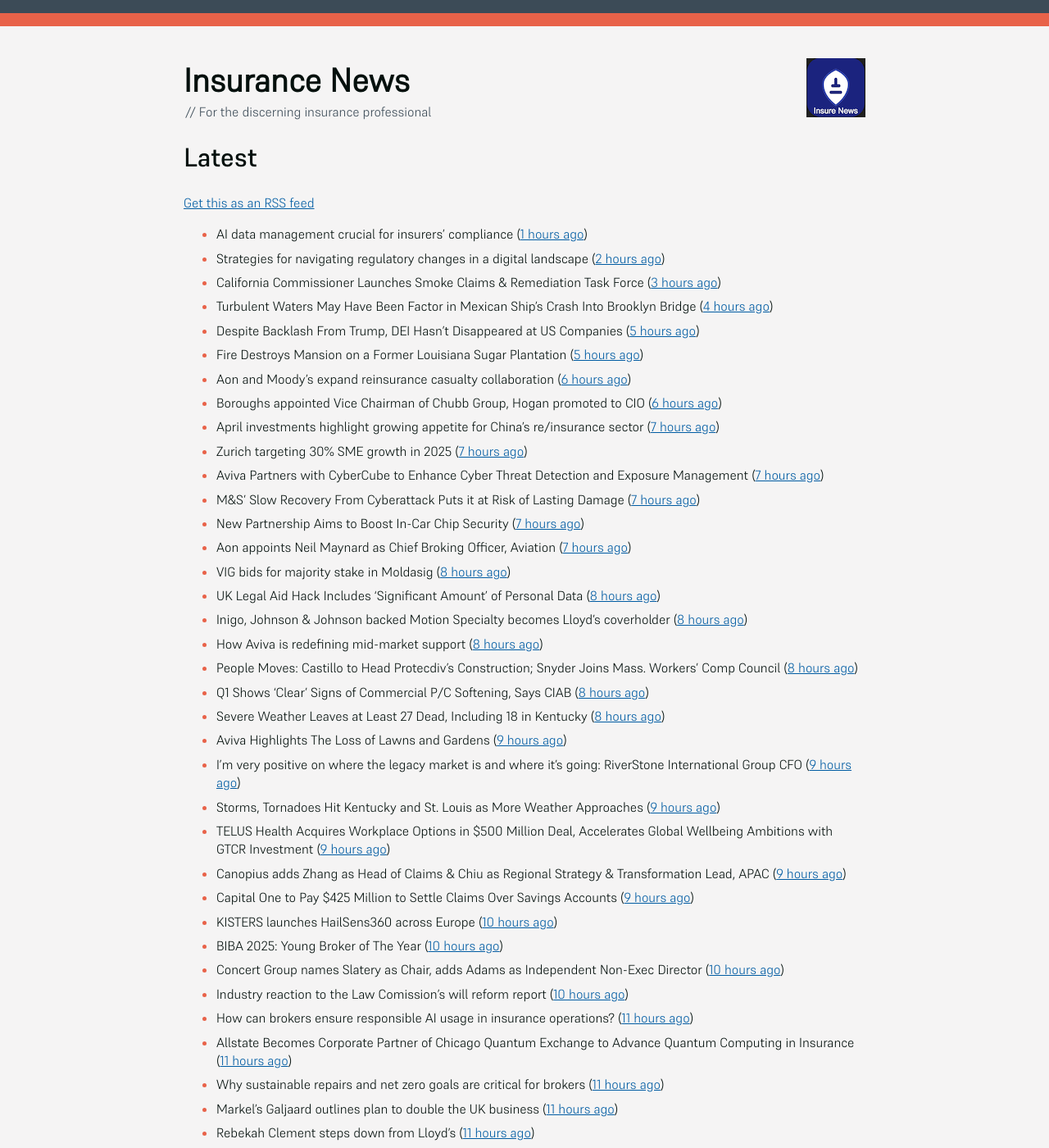
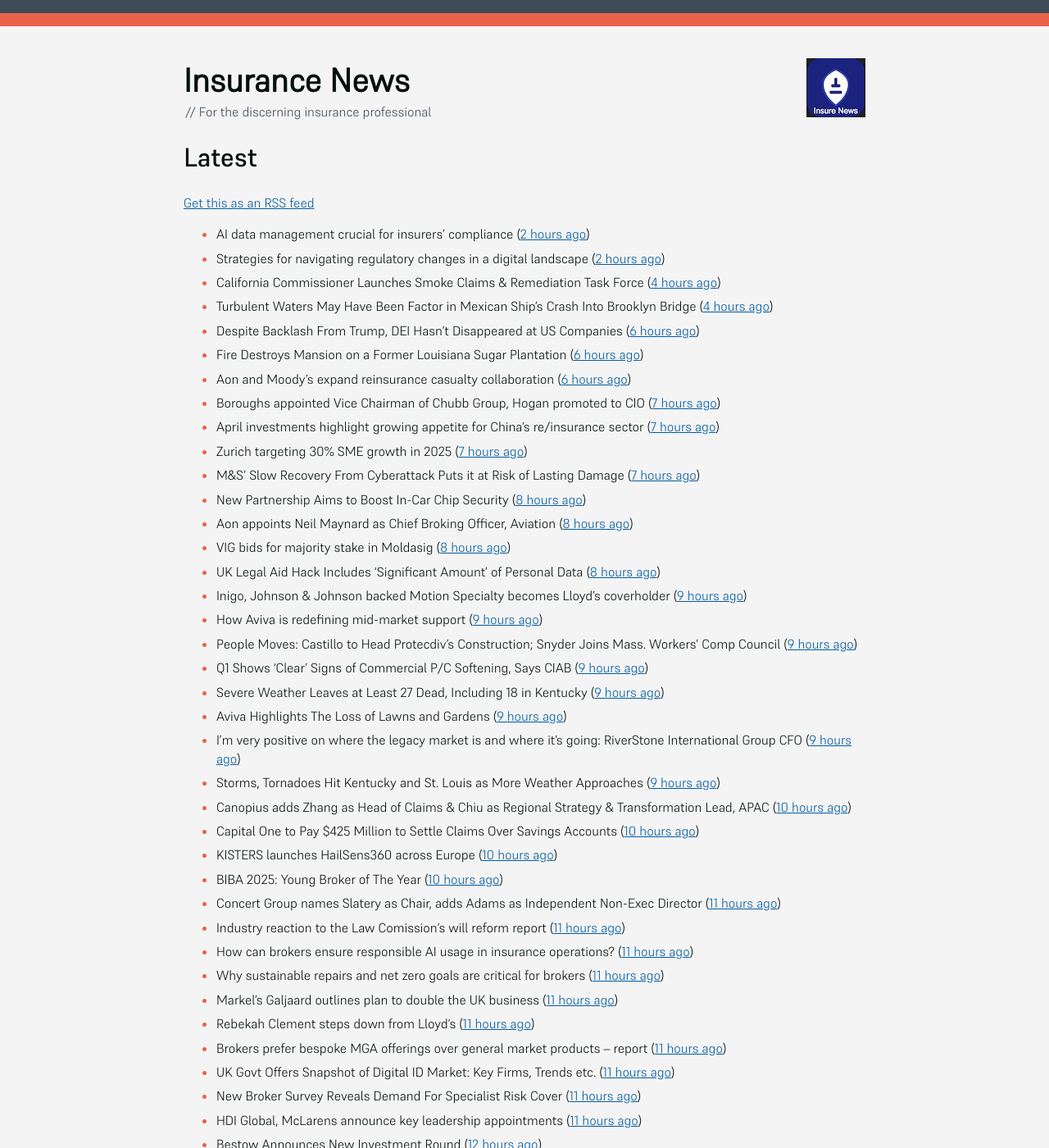
Before and after one commit to mat-0/feeds.thechels.uk, a Jekyll site: the page built from index.md, in a window 1280 px wide and 1400 px high. Shown: the whole window at 82% size. Built offline with Jekyll 4.4.1, drawn with Linux system fonts in a browser that asks for light colours; some of the changed text lies outside the part shown.

Commit message:
New Feed

```diff
--- a/index.md
+++ b/index.md
@@ -8,39 +8,36 @@ description: Latest Updates
 [Get this as an RSS feed](/feed.rss)
 
 <!-- news_marker starts -->
-- AI data management crucial for insurers' compliance ([1 hours ago](https://www.dig-in.com/news/ai-data-management-crucial-for-insurers-compliance))
+- AI data management crucial for insurers' compliance ([2 hours ago](https://www.dig-in.com/news/ai-data-management-crucial-for-insurers-compliance))
 - Strategies for navigating regulatory changes in a digital landscape ([2 hours ago](https://www.dig-in.com/opinion/strategies-for-navigating-federal-and-state-regulations))
-- California Commissioner Launches Smoke Claims & Remediation Task Force ([3 hours ago](https://www.insurancejournal.com/news/west/2025/05/19/824395.htm))
+- California Commissioner Launches Smoke Claims & Remediation Task Force ([4 hours ago](https://www.insurancejournal.com/news/west/2025/05/19/824395.htm))
 - Turbulent Waters May Have Been Factor in Mexican Ship’s Crash Into Brooklyn Bridge ([4 hours ago](https://www.insurancejournal.com/news/east/2025/05/19/824334.htm))
-- Despite Backlash From Trump, DEI Hasn’t Disappeared at US Companies ([5 hours ago](https://www.insurancejournal.com/news/national/2025/05/19/824379.htm))
-- Fire Destroys Mansion on a Former Louisiana Sugar Plantation ([5 hours ago](https://www.insurancejournal.com/news/southcentral/2025/05/19/824378.htm))
+- Despite Backlash From Trump, DEI Hasn’t Disappeared at US Companies ([6 hours ago](https://www.insurancejournal.com/news/national/2025/05/19/824379.htm))
+- Fire Destroys Mansion on a Former Louisiana Sugar Plantation ([6 hours ago](https://www.insurancejournal.com/news/southcentral/2025/05/19/824378.htm))
 - Aon and Moody’s expand reinsurance casualty collaboration ([6 hours ago](https://www.reinsurancene.ws/aon-and-moodys-expand-reinsurance-casualty-collaboration/))
-- Boroughs appointed Vice Chairman of Chubb Group, Hogan promoted to CIO ([6 hours ago](https://www.reinsurancene.ws/boroughs-appointed-vice-chairman-of-chubb-group-hogan-promoted-to-cio/))
+- Boroughs appointed Vice Chairman of Chubb Group, Hogan promoted to CIO ([7 hours ago](https://www.reinsurancene.ws/boroughs-appointed-vice-chairman-of-chubb-group-hogan-promoted-to-cio/))
 - April investments highlight growing appetite for China’s re/insurance sector ([7 hours ago](https://www.reinsurancene.ws/april-investments-highlight-growing-appetite-for-chinas-re-insurance-sector/))
 - Zurich targeting 30% SME growth in 2025 ([7 hours ago](https://www.postonline.co.uk/news/7957779/zurich-targeting-30-sme-growth-in-2025))
-- Aviva Partners with CyberCube to Enhance Cyber Threat Detection and Exposure Management ([7 hours ago](https://www.insurtechinsights.com/aviva-partners-with-cybercube-to-enhance-cyber-threat-detection-and-exposure-management/))
 - M&S’ Slow Recovery From Cyberattack Puts it at Risk of Lasting Damage ([7 hours ago](https://www.insurancejournal.com/news/international/2025/05/19/824356.htm))
-- New Partnership Aims to Boost In-Car Chip Security ([7 hours ago](https://insurance-edge.net/2025/05/19/new-partnership-aims-to-boost-in-car-chip-security/))
-- Aon appoints Neil Maynard as Chief Broking Officer, Aviation ([7 hours ago](https://www.reinsurancene.ws/aon-appoints-neil-maynard-as-chief-broking-officer-aviation/))
+- New Partnership Aims to Boost In-Car Chip Security ([8 hours ago](https://insurance-edge.net/2025/05/19/new-partnership-aims-to-boost-in-car-chip-security/))
+- Aon appoints Neil Maynard as Chief Broking Officer, Aviation ([8 hours ago](https://www.reinsurancene.ws/aon-appoints-neil-maynard-as-chief-broking-officer-aviation/))
 - VIG bids for majority stake in Moldasig ([8 hours ago](https://www.reinsurancene.ws/vig-bids-for-majority-stake-in-moldasig/))
 - UK Legal Aid Hack Includes ‘Significant Amount’ of Personal Data ([8 hours ago](https://www.insurancejournal.com/news/international/2025/05/19/824353.htm))
-- Inigo, Johnson & Johnson backed Motion Specialty becomes Lloyd’s coverholder ([8 hours ago](https://www.reinsurancene.ws/inigo-johnson-johnson-backed-motion-specialty-becomes-lloyds-coverholder/))
-- How Aviva is redefining mid-market support ([8 hours ago](https://www.insurancebusinessmag.com/uk/news/breaking-news/how-aviva-is-redefining-midmarket-support-535375.aspx))
-- People Moves: Castillo to Head Protecdiv’s Construction; Snyder Joins Mass. Workers’ Comp Council ([8 hours ago](https://www.insurancejournal.com/news/east/2025/05/19/823716.htm))
-- Q1 Shows ‘Clear’ Signs of Commercial P/C Softening, Says CIAB ([8 hours ago](https://www.insurancejournal.com/news/national/2025/05/19/824328.htm))
-- Severe Weather Leaves at Least 27 Dead, Including 18 in Kentucky ([8 hours ago](https://www.insurancejournal.com/news/southeast/2025/05/19/824341.htm))
+- Inigo, Johnson & Johnson backed Motion Specialty becomes Lloyd’s coverholder ([9 hours ago](https://www.reinsurancene.ws/inigo-johnson-johnson-backed-motion-specialty-becomes-lloyds-coverholder/))
+- How Aviva is redefining mid-market support ([9 hours ago](https://www.insurancebusinessmag.com/uk/news/breaking-news/how-aviva-is-redefining-midmarket-support-535375.aspx))
+- People Moves: Castillo to Head Protecdiv’s Construction; Snyder Joins Mass. Workers’ Comp Council ([9 hours ago](https://www.insurancejournal.com/news/east/2025/05/19/823716.htm))
+- Q1 Shows ‘Clear’ Signs of Commercial P/C Softening, Says CIAB ([9 hours ago](https://www.insurancejournal.com/news/national/2025/05/19/824328.htm))
+- Severe Weather Leaves at Least 27 Dead, Including 18 in Kentucky ([9 hours ago](https://www.insurancejournal.com/news/southeast/2025/05/19/824341.htm))
 - Aviva Highlights The Loss of Lawns and Gardens ([9 hours ago](https://insurance-edge.net/2025/05/19/aviva-highlights-the-loss-of-lawns-and-gardens/))
 - I’m very positive on where the legacy market is and where it’s going: RiverStone International Group CFO ([9 hours ago](https://www.reinsurancene.ws/im-very-positive-on-where-the-legacy-market-is-and-where-its-going-riverstone-international-group-cfo/))
 - Storms, Tornadoes Hit Kentucky and St. Louis as More Weather Approaches ([9 hours ago](https://www.insurancejournal.com/news/southeast/2025/05/19/824329.htm))
-- TELUS Health Acquires Workplace Options in $500 Million Deal, Accelerates Global Wellbeing Ambitions with GTCR Investment ([9 hours ago](https://www.insurtechinsights.com/telus-health-acquires-workplace-options-in-500-million-deal-accelerates-global-wellbeing-ambitions-with-gtcr-investment/))
-- Canopius adds Zhang as Head of Claims & Chiu as Regional Strategy & Transformation Lead, APAC ([9 hours ago](https://www.reinsurancene.ws/canopius-adds-zhang-as-head-of-claims-chiu-as-regional-strategy-transformation-lead-apac/))
-- Capital One to Pay $425 Million to Settle Claims Over Savings Accounts ([9 hours ago](https://www.insurancejournal.com/news/east/2025/05/19/824323.htm))
+- Canopius adds Zhang as Head of Claims & Chiu as Regional Strategy & Transformation Lead, APAC ([10 hours ago](https://www.reinsurancene.ws/canopius-adds-zhang-as-head-of-claims-chiu-as-regional-strategy-transformation-lead-apac/))
+- Capital One to Pay $425 Million to Settle Claims Over Savings Accounts ([10 hours ago](https://www.insurancejournal.com/news/east/2025/05/19/824323.htm))
 - KISTERS launches HailSens360 across Europe ([10 hours ago](https://www.reinsurancene.ws/kisters-launches-hailsens360-across-europe/))
 - BIBA 2025: Young Broker of The Year ([10 hours ago](https://insurance-edge.net/2025/05/19/biba-2025-young-broker-of-the-year/))
-- Concert Group names Slatery as Chair, adds Adams as Independent Non-Exec Director ([10 hours ago](https://www.reinsurancene.ws/concert-group-names-slatery-as-chair-adds-adams-as-independent-non-exec-director/))
-- Industry reaction to the Law Comission’s will reform report ([10 hours ago](https://ifamagazine.com/industry-reaction-to-the-law-comissions-will-reform-report/))
+- Concert Group names Slatery as Chair, adds Adams as Independent Non-Exec Director ([11 hours ago](https://www.reinsurancene.ws/concert-group-names-slatery-as-chair-adds-adams-as-independent-non-exec-director/))
+- Industry reaction to the Law Comission’s will reform report ([11 hours ago](https://ifamagazine.com/industry-reaction-to-the-law-comissions-will-reform-report/))
 - How can brokers ensure responsible AI usage in insurance operations? ([11 hours ago](https://www.insurancebusinessmag.com/uk/news/technology/how-can-brokers-ensure-responsible-ai-usage-in-insurance-operations-536137.aspx))
-- Allstate Becomes Corporate Partner of Chicago Quantum Exchange to Advance Quantum Computing in Insurance ([11 hours ago](https://www.insurtechinsights.com/allstate-becomes-corporate-partner-of-chicago-quantum-exchange-to-advance-quantum-computing-in-insurance/))
 - Why sustainable repairs and net zero goals are critical for brokers ([11 hours ago](https://www.insurancebusinessmag.com/uk/news/environmental/why-sustainable-repairs-and-net-zero-goals-are-critical-for-brokers-536136.aspx))
 - Markel’s Galjaard outlines plan to double the UK business ([11 hours ago](https://www.postonline.co.uk/news/7957775/markels-galjaard-outlines-plan-to-double-the-uk-business))
 - Rebekah Clement steps down from Lloyd's ([11 hours ago](https://www.insurancebusinessmag.com/uk/news/breaking-news/rebekah-clement-steps-down-from-lloyds-536135.aspx))
@@ -77,7 +74,6 @@ description: Latest Updates
 - How IoT complements Plymouth Rock's coverage strategy ([1 days ago](https://www.dig-in.com/news/plymouth-rock-uses-iot-technology-to-manage-risks))
 - Independent agents need data support to use agentic AI ([1 days ago](https://www.dig-in.com/news/independent-agents-need-data-support-to-use-agentic-ai))
 - Basel Committee resists US pressure to downplay climate risk ([3 days ago](https://www.dig-in.com/articles/basel-committee-resists-us-pressure-to-downplay-climate-risk))
-- Cable Insurance Teams Up with TruckerCloud to Enhance Telematics Capabilities ([3 days ago](https://www.insurtechinsights.com/cable-insurance-teams-up-with-truckercloud-to-enhance-telematics-capabilities/))
 - McLarens aims for net zero by 2050 ([3 days ago](https://www.postonline.co.uk/news/7957770/mclarens-aims-for-net-zero-by-2050))
 - AI will have a greater role to play in claims despite initial hesitancy ([3 days ago](https://www.postonline.co.uk/broker/7957769/ai-will-have-a-greater-role-to-play-in-claims-despite-initial-hesitancy))
 - Ardonagh’s rebrand; Google Cloud’s expansion; Insure Your Paws’ product ([3 days ago](https://www.postonline.co.uk/news/7957764/ardonaghs-rebrand-google-clouds-expansion-insure-your-paws-product))
@@ -99,24 +95,18 @@ description: Latest Updates
 - Marsh McLennan moves to Amazon cloud; ZestyAI in Connecticut and West Virginia: Insurtech news ([4 days ago](https://www.dig-in.com/news/marsh-mclennan-to-amazon-cloud-zestyai-and-insurtech-news))
 - WTW report exposes shifting terrorism insurance risks ([4 days ago](https://www.insurancebusinessmag.com/uk/news/breaking-news/wtw-report-exposes-shifting-terrorism-insurance-risks-535909.aspx))
 - Tiernan calls out ‘egregious trading behaviours’ at Lloyd’s ([4 days ago](https://www.postonline.co.uk/lloydslondon/7957765/tiernan-calls-out-egregious-trading-behaviours-at-lloyds))
-- Nationwide Partners with Kadance to Offer Genomics-Based Precision Health to Life Insurance Customers ([4 days ago](https://www.insurtechinsights.com/nationwide-partners-with-kadance-to-offer-genomics-based-precision-health-to-life-insurance-customers/))
 - Africa startups to seek new backers ([4 days ago](https://www.dig-in.com/articles/africa-startups-to-seek-new-backers))
 - Using technology to mitigate common household risks ([4 days ago](https://www.dig-in.com/podcast/using-technology-to-mitigate-common-household-risks))
-- Tinubu Secures $45 Million to Accelerate Global Leadership in Specialty Insurance SaaS ([4 days ago](https://www.insurtechinsights.com/tinubu-secures-45-million-to-accelerate-global-leadership-in-specialty-insurance-saas/))
 - Navigating the unexpected: Expert tips for effective claims management and swift recovery ([4 days ago](https://www.insurancebusinessmag.com/uk/news/property-insurance/navigating-the-unexpected-expert-tips-for-effective-claims-management-and-swift-recovery-535498.aspx))
-- TIMBY Specialty Insurance Solutions Launches Warehouse Legal Liability Coverage to Expand Inland Marine Portfolio ([4 days ago](https://www.insurtechinsights.com/timby-specialty-insurance-solutions-launches-warehouse-legal-liability-coverage-to-expand-inland-marine-portfolio/))
 - Broking stalwart on how the market has evolved ([4 days ago](https://www.insurancebusinessmag.com/uk/news/breaking-news/broking-stalwart-on-how-the-market-has-evolved-535809.aspx))
 - FERMA's Foresight Committee calls for a shift to long-term risk strategies ([4 days ago](https://www.insurancebusinessmag.com/uk/news/non-profits/fermas-foresight-committee-calls-for-a-shift-to-longterm-risk-strategies-535808.aspx))
 - Allianz sees strong start to 2025, reaffirms full-year outlook ([4 days ago](https://www.insurancebusinessmag.com/uk/news/breaking-news/allianz-sees-strong-start-to-2025-reaffirms-fullyear-outlook-535802.aspx))
 - ‘Don’t preach to us’, pleads Pen CEO ([4 days ago](https://www.postonline.co.uk/broker/7957752/dont-preach-to-us-pleads-pen-ceo))
-- bolttech and Sumitomo Corporation Launch Strategic Joint Venture to Expand Embedded Protection Solutions in Asia ([4 days ago](https://www.insurtechinsights.com/bolttech-and-sumitomo-corporation-launch-strategic-joint-venture-to-expand-embedded-protection-solutions-in-asia/))
 - DLG deal ‘on course’ and not a distraction for Aviva ([4 days ago](https://www.postonline.co.uk/news/7957750/dlg-deal-on-course-and-not-a-distraction-for-aviva))
 - Q&A: Andy Hutchinson, Turvi ([4 days ago](https://www.postonline.co.uk/technology/7957394/qa-andy-hutchinson-turvi))
 - Throwback Thursday: CII card woes; Hiscox grows ([4 days ago](https://www.postonline.co.uk/personal/7956604/throwback-thursday-cii-card-woes-hiscox-grows))
 - Why blaming hybrid working for productivity problems is too easy ([4 days ago](https://www.postonline.co.uk/people/7957728/why-blaming-hybrid-working-for-productivity-problems-is-too-easy))
-- Neutrinos Secures Major AI Underwriting Transformation Deal with Fortune 500 Life Insurer ([5 days ago](https://www.insurtechinsights.com/neutrinos-secures-major-ai-underwriting-transformation-deal-with-fortune-500-life-insurer/))
 - AI and MGAs have role to play in new era for insurance broking ([5 days ago](https://www.postonline.co.uk/technology/7957751/ai-and-mgas-have-role-to-play-in-new-era-for-insurance-broking))
-- Encova Insurance Appoints Ramu Lingala as Chief Information Officer ([5 days ago](https://www.insurtechinsights.com/encova-insurance-appoints-ramu-lingala-as-chief-information-officer/))
 - Biba names Caroline Barr as first female chair ([5 days ago](https://www.postonline.co.uk/broker/7957749/biba-names-caroline-barr-as-first-female-chair))
 - Rosemount Financial Solutions (IFA) announces 4C Platform partnership to support private medical insurance advice ([5 days ago](https://ifamagazine.com/rosemount-financial-solutions-ifa-announces-4c-platform-partnership-to-support-private-medical-insurance-advice/))
 - FCA handed 170,000-strong petition to fix insurance failings ([5 days ago](https://www.postonline.co.uk/regulation/7957747/fca-handed-170000-strong-petition-to-fix-insurance-failings))
```
Also changed, not shown: other parts of index.md (+12 -12 lines).
